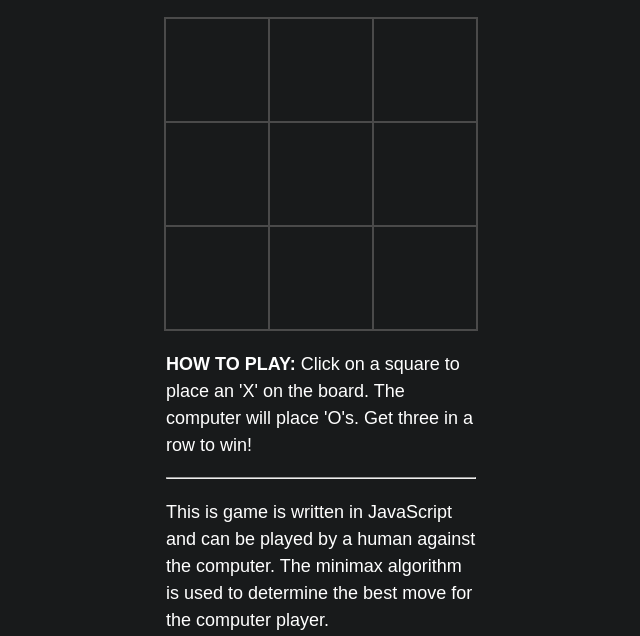
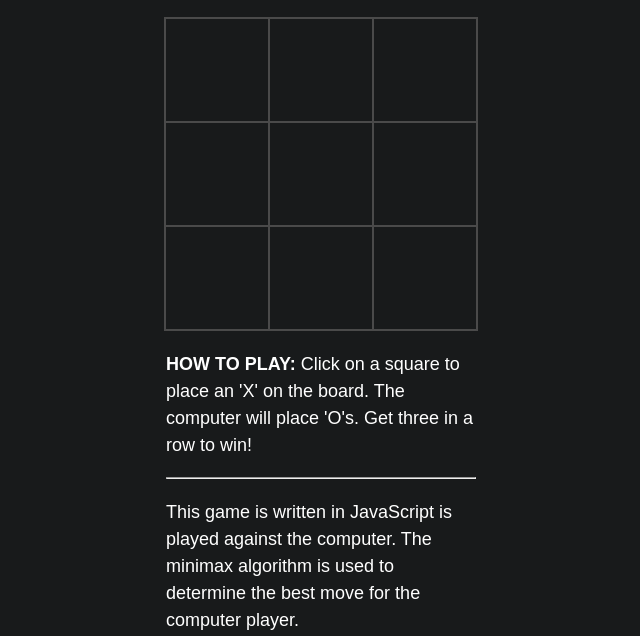
Before and after one commit to tahmid-chowdhury/Tic-Tac-Toe, a plain HTML site: page index.html in a window 1280 px wide. Shown: the part 164-800 px from the top of the page, without its empty margins (319-959 px from the left). Drawn offline with Linux system fonts and the light colour scheme.

Commit message:
Update index.html

```diff
--- a/index.html
+++ b/index.html
@@ -37,12 +37,12 @@
     </table>
     <div id="description">
         <p>
-            <b>HOW TO PLAY:</b> Click on a square to place an 'X' on the board. The computer will place 'O's. Get three in a row
-            to win!
+            <b>HOW TO PLAY:</b> Click on a square to place an 'X' on the board. The computer
+            will place 'O's. Get three in a row to win!
         </p>
         <hr>
         <p>
-            This is game is written in JavaScript and can be played by a human against the computer. The minimax
+            This game is written in JavaScript is played against the computer. The minimax
             algorithm is used to determine the best move for the computer player.
         </p>
         <hr>
```
